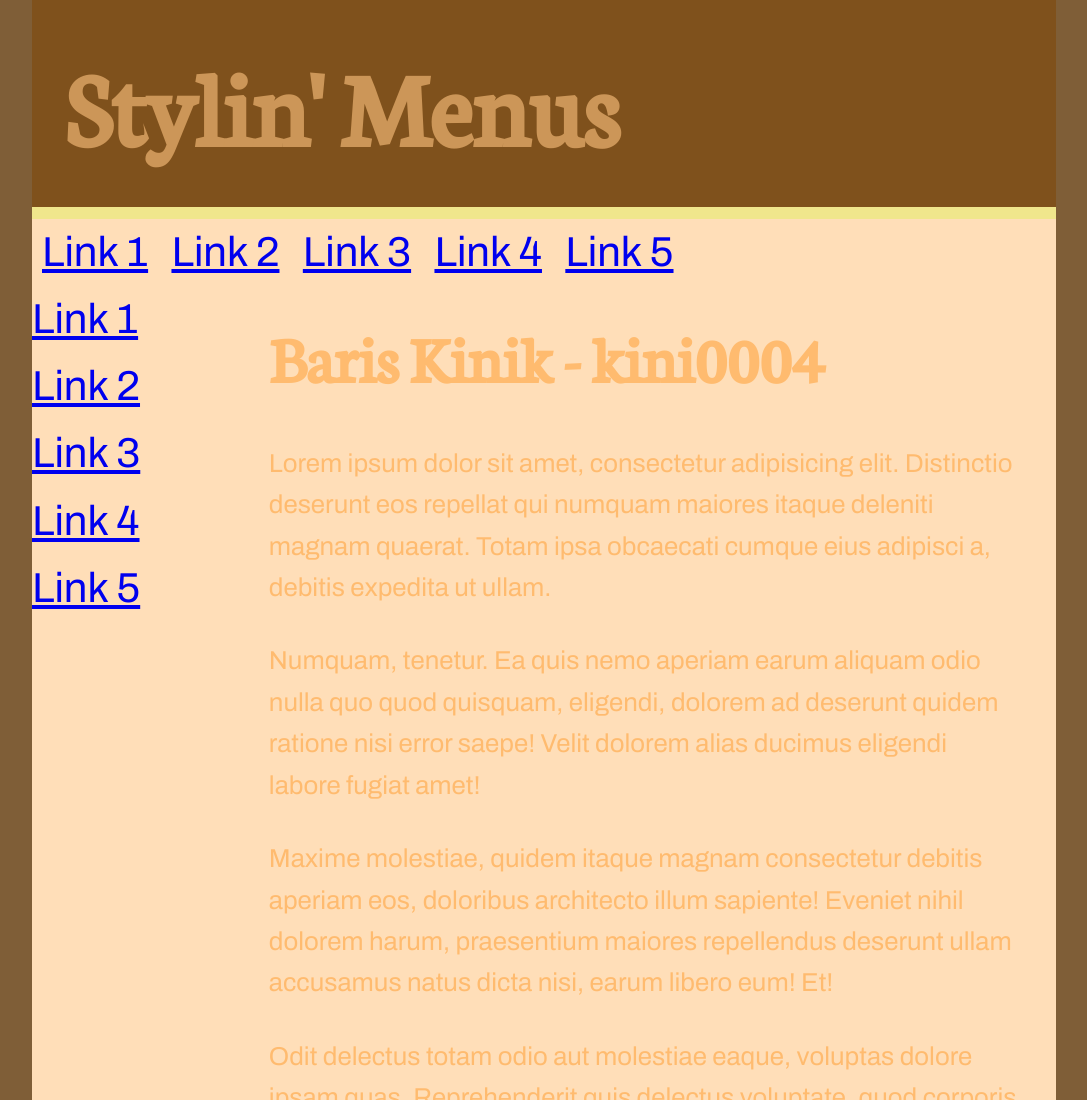
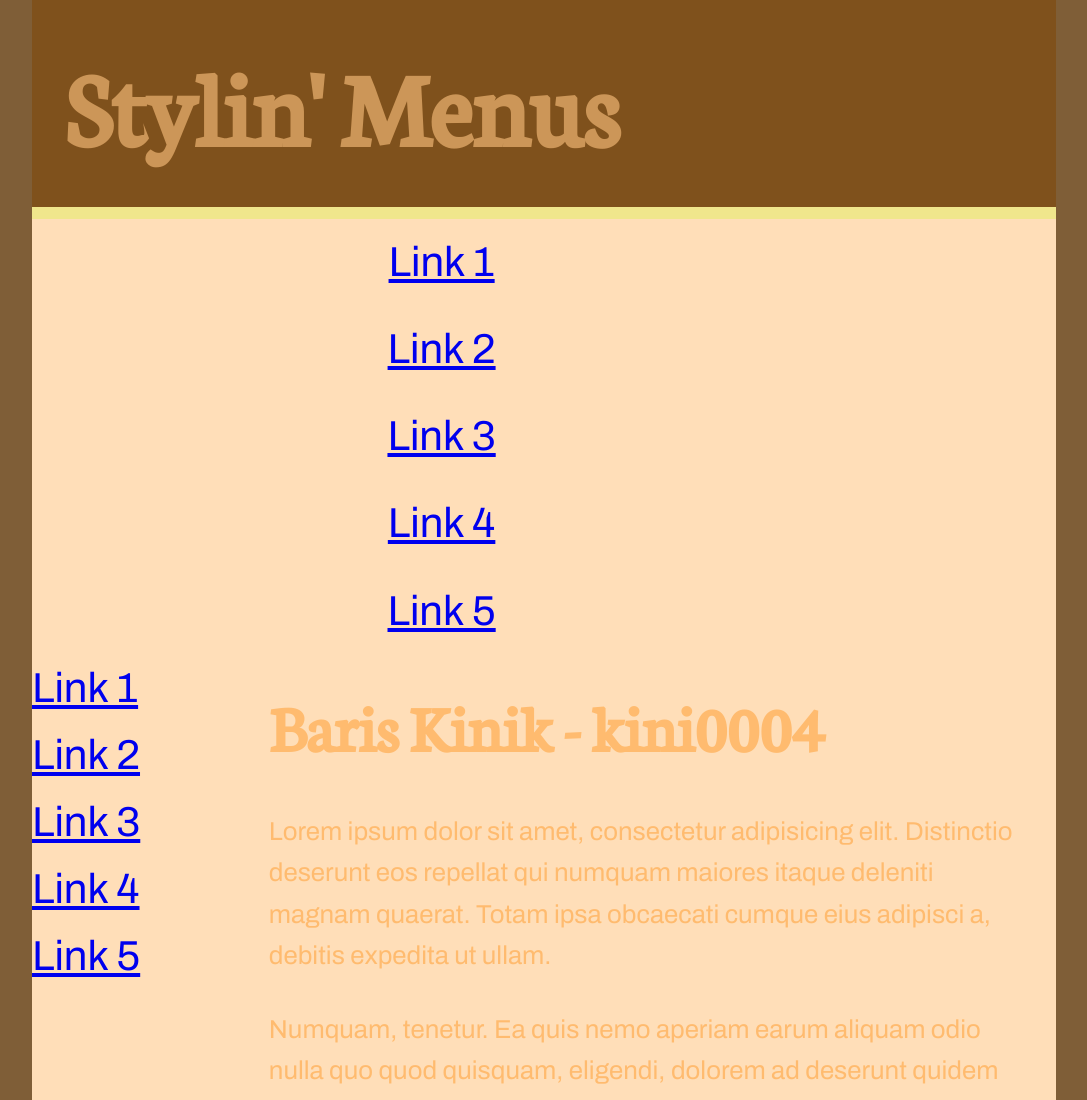
Before and after one commit to kini0004/Midterm_Project, a plain HTML site: page index.html in a window 1280 px wide. Shown: the top 1100 px of the page, without its empty margins (96-1183 px from the left). Drawn offline with Linux system fonts and the light colour scheme.

Commit message:
added to menu-h a

```diff
--- a/menu.css
+++ b/menu.css
@@ -56,7 +56,6 @@ header{
     .menu-h li{
         list-style-type: none;
         display: inline;
-        padding: 10px;
         /* style the list items to remove the bullets
         and line up horizontally
         and take up 20% of the width of the ul */
@@ -64,8 +63,11 @@ header{
         .menu-h a,
         .menu-h a:link,
         .menu-h a:visited{
-            /* style the anchors to fill the entire width of the li
-            make sure there is padding around your text */
+            display: flex;
+            align-items: center;
+            justify-content: center;
+            height: 100%;
+            padding: 10px;
         }
         .menu-h a:hover,
         .menu-h a:active{
```
